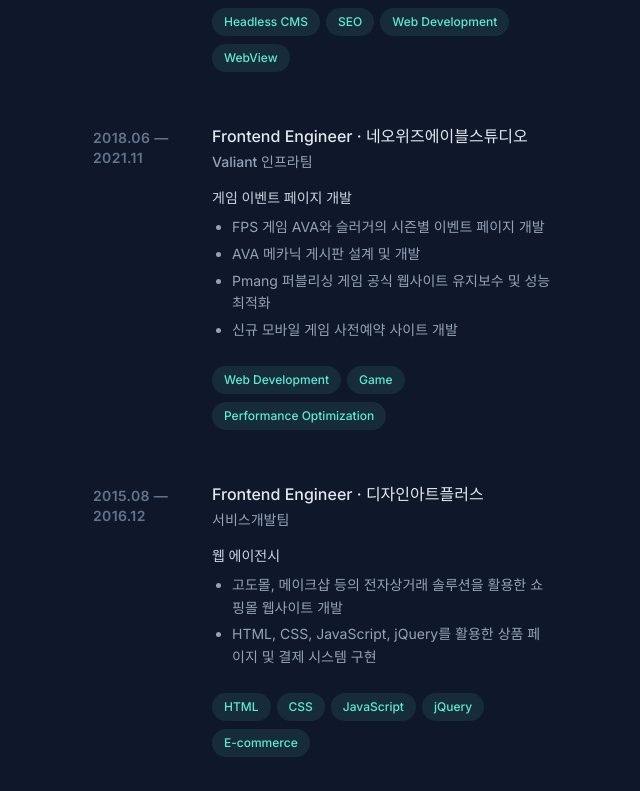
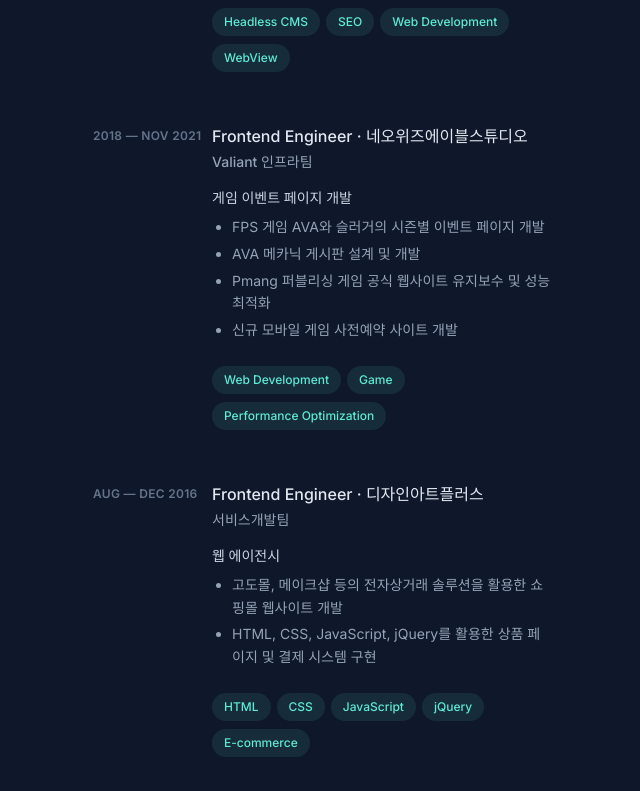
Before and after one commit to lacey0905/portfolio-web, a Next.js app: page / in a window 1280 px wide. Shown: the part 1349-2140 px from the top of the page, without its empty margins (631-1271 px from the left). Built offline with nearby package versions, Linux system fonts and the light colour scheme.

Commit message:
수정: 경험 카드 날짜 형식 변경 및 불필요한 함수 제거
- 경험 카드에서 날짜 표시 형식을 변경하여 가독성 향상
- formatDateRange 함수 제거 및 직접 날짜 문자열 사용
- 경험 데이터의 시작 및 종료 날짜 형식 수정

```diff
--- a/app/components/sections/ExperienceSection/components/ExperienceCard.tsx
+++ b/app/components/sections/ExperienceSection/components/ExperienceCard.tsx
@@ -1,5 +1,5 @@
 import type { Experience } from "@/types/experience";
-import { formatDateRange, getAllTags } from "@/lib/data/formatters";
+import { getAllTags } from "@/lib/data/formatters";
 import TechTagList from "@/app/components/ui/TechTagList";
 import ProjectItem from "./ProjectItem";
 
@@ -14,8 +14,8 @@ export default function ExperienceCard({ experience }: ExperienceCardProps) {
       <div className="absolute -inset-x-4 -inset-y-4 z-0 hidden rounded-md transition motion-reduce:transition-none lg:-inset-x-6 lg:block lg:group-hover:bg-slate-800/50 lg:group-hover:shadow-[inset_0_1px_0_0_rgba(148,163,184,0.1)] lg:group-hover:drop-shadow-lg"></div>
 
       {/* Date Header */}
-      <header className="z-10 mb-2 mt-1 text-xs sm:text-sm font-semibold uppercase tracking-wide text-slate-500 sm:col-span-2">
-        {formatDateRange(experience.startDate, experience.endDate)}
+      <header className="z-10 mb-2 mt-1 text-xs font-semibold uppercase tracking-wide text-slate-500 sm:col-span-2 whitespace-nowrap">
+        {experience.startDate} — {experience.endDate || "Present"}
       </header>
 
       {/* Content */}
--- a/data/experience.json
+++ b/data/experience.json
@@ -5,7 +5,7 @@
       "company": "네오위즈",
       "department": "FS개발팀",
       "position": "Frontend Engineer",
-      "startDate": "2022-05",
+      "startDate": "2022",
       "endDate": null,
       "isCurrent": true,
       "description": "",
@@ -63,8 +63,8 @@
       "company": "네오위즈에이블스튜디오",
       "department": "Valiant 인프라팀",
       "position": "Frontend Engineer",
-      "startDate": "2018-06",
-      "endDate": "2021-11",
+      "startDate": "2018",
+      "endDate": "NOV 2021",
       "isCurrent": false,
       "description": "",
       "projects": [
@@ -86,8 +86,8 @@
       "company": "디자인아트플러스",
       "department": "서비스개발팀",
       "position": "Frontend Engineer",
-      "startDate": "2015-08",
-      "endDate": "2016-12",
+      "startDate": "AUG",
+      "endDate": "DEC 2016",
       "isCurrent": false,
       "description": "웹 에이전시",
       "projects": [
@@ -107,8 +107,8 @@
       "company": "에이엔비소프트",
       "department": "마케팅부",
       "position": "Frontend Engineer",
-      "startDate": "2011-07",
-      "endDate": "2012-03",
+      "startDate": "JULY",
+      "endDate": "MAR 2012",
       "isCurrent": false,
       "description": "",
       "projects": [
```
